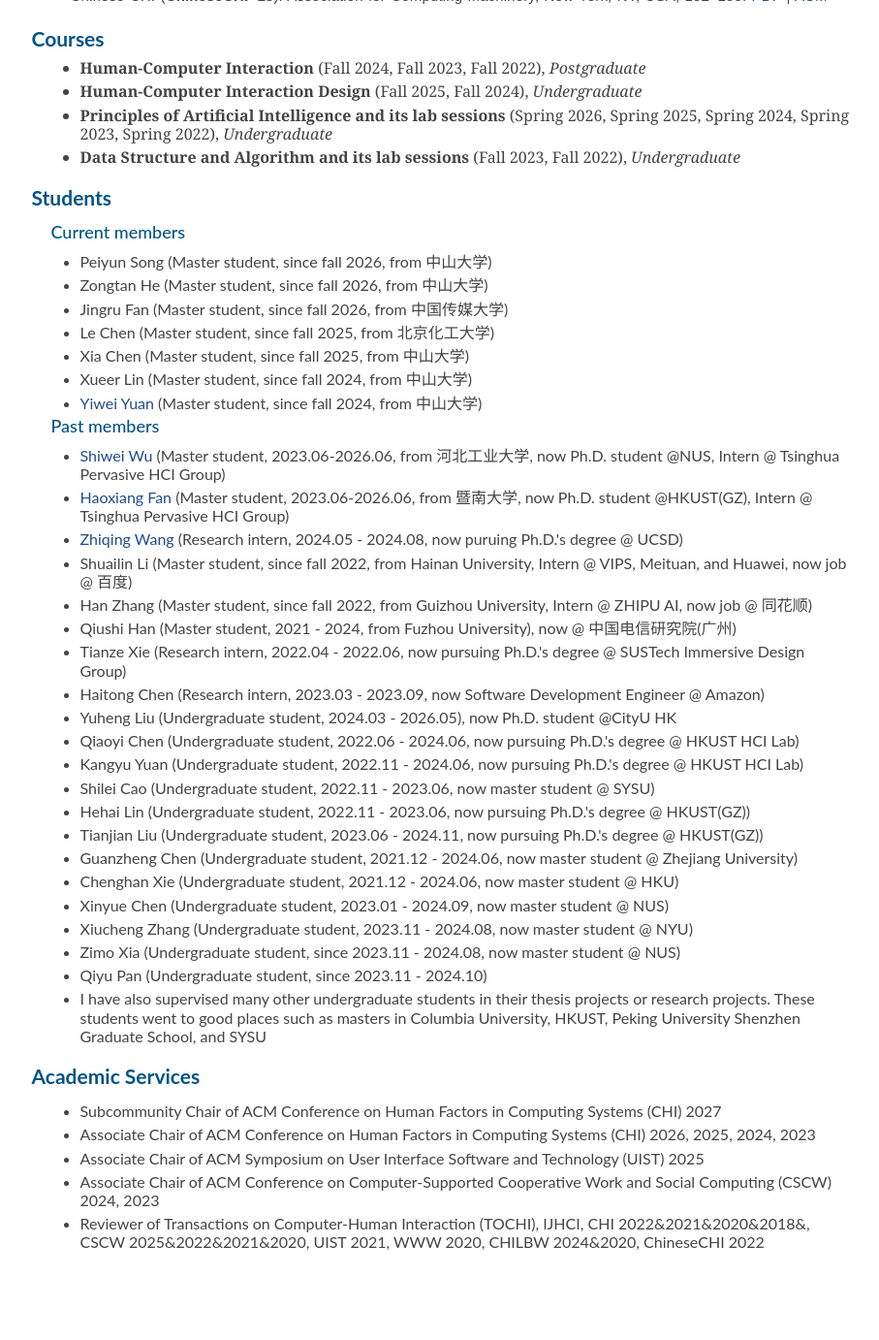
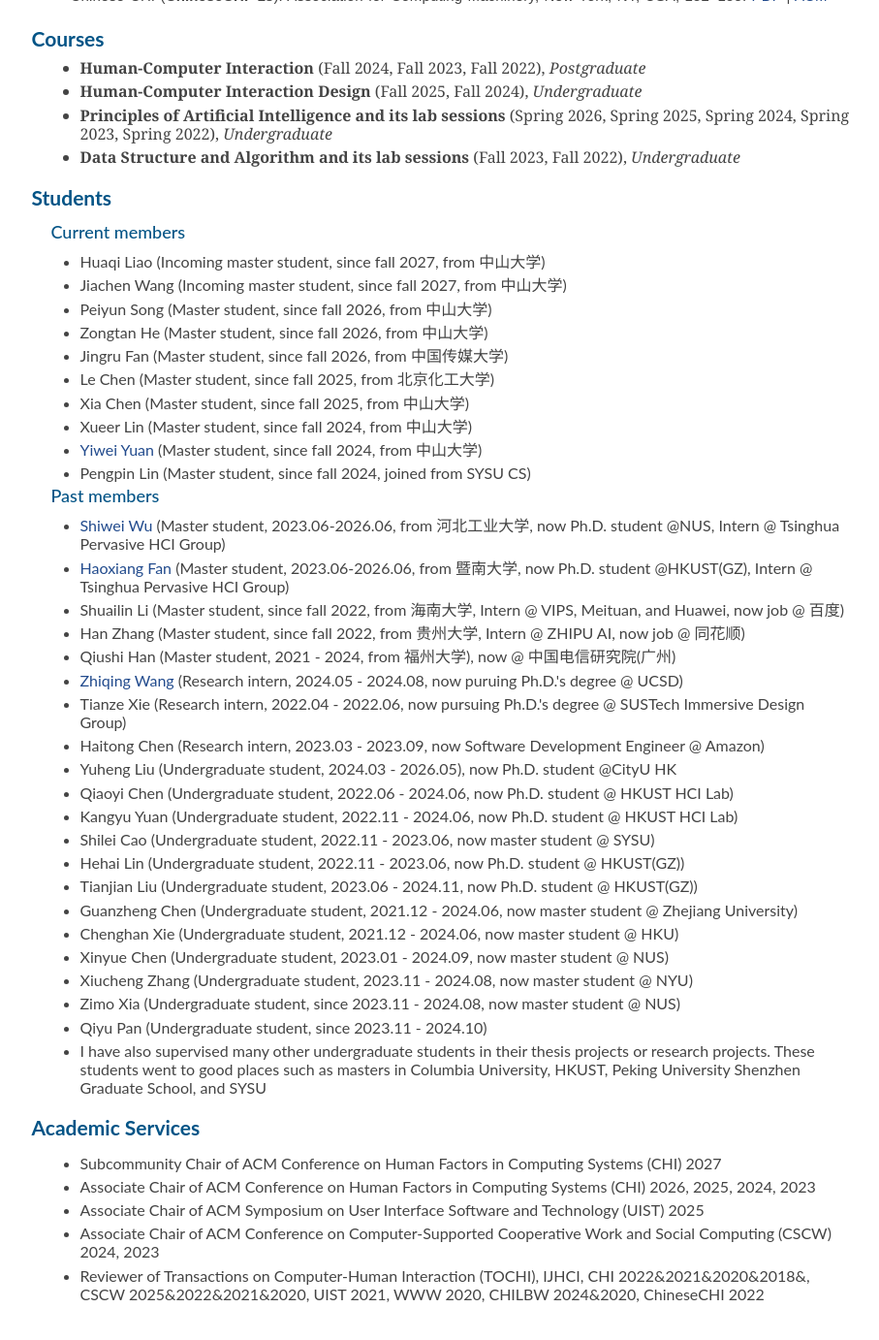
Before and after one commit to PenguinZhou/PenguinZhou.github.io, a Jekyll site: the page index.html, which Jekyll copies as it is, in a window 1280 px wide and 1400 px high, scrolled down 5954 px. Shown: the top 1382 px of the window at 97% size, without its empty margins (330-1237 px from the left). Built offline with Jekyll 4.4.1, drawn with Linux system fonts in a browser that asks for light colours; before the commit the page ends 7314 px from its top, so only the background shows below that; some of the changed text lies outside the part shown.

Commit message:
Update index.html

```diff
--- a/index.html
+++ b/index.html
@@ -871,6 +871,8 @@
                 <div class="widget widget-archives news">
                     <h4 style="color:#035486;">Current members</h4>
                     <ul>
+                        <li>Huaqi Liao (Incoming master student, since fall 2027, from 中山大学)</li>
+                        <li>Jiachen Wang (Incoming master student, since fall 2027, from 中山大学)</li>
                         <li>Peiyun Song (Master student, since fall 2026, from 中山大学)</li>
                         <li>Zongtan He (Master student, since fall 2026, from 中山大学)</li>
                         <li>Jingru Fan (Master student, since fall 2026, from 中国传媒大学)</li>
@@ -878,24 +880,24 @@
                         <li>Xia Chen (Master student, since fall 2025, from 中山大学)</li>
                         <li>Xueer Lin (Master student, since fall 2024, from 中山大学)</li>
                         <li><a href="https://kepler-24.github.io/yiweiyuan/">Yiwei Yuan</a> (Master student, since fall 2024, from 中山大学)</li>
-                        <!-- <li>Pengpin Lin (Master student, since fall 2024, joined from SYSU CS)</li> -->
+                        <li>Pengpin Lin (Master student, since fall 2024, joined from SYSU CS)</li>
                     </ul>
                     <h4 style="color:#035486;">Past members</h4>
                     <ul>
                         <li><a href="https://shionming.github.io/shiweiwu.github.io/">Shiwei Wu</a> (Master student, 2023.06-2026.06, from 河北工业大学, now Ph.D. student @NUS, Intern @ Tsinghua Pervasive HCI Group)</li>
                         <li><a href="https://fanhaoxiang.top/">Haoxiang Fan</a> (Master student, 2023.06-2026.06, from 暨南大学, now Ph.D. student @HKUST(GZ), Intern @ Tsinghua Pervasive HCI Group)</li>
+                        <li>Shuailin Li (Master student, since fall 2022, from 海南大学, Intern @ VIPS, Meituan, and Huawei, now job @ 百度)</li>
+                        <li>Han Zhang (Master student, since fall 2022, from 贵州大学, Intern @ ZHIPU AI, now job @ 同花顺)</li>
+                        <li>Qiushi Han (Master student, 2021 - 2024, from 福州大学), now @ 中国电信研究院(广州)</li>
                         <li><a href="https://www.zhiqingwang.me/">Zhiqing Wang</a> (Research intern, 2024.05 - 2024.08, now puruing Ph.D.'s degree @ UCSD) </li>
-                        <li>Shuailin Li (Master student, since fall 2022, from Hainan University, Intern @ VIPS, Meituan, and Huawei, now job @ 百度)</li>
-                        <li>Han Zhang (Master student, since fall 2022, from Guizhou University, Intern @ ZHIPU AI, now job @ 同花顺)</li>
-                        <li>Qiushi Han (Master student, 2021 - 2024, from Fuzhou University), now @ 中国电信研究院(广州)</li>
                         <li>Tianze Xie (Research intern, 2022.04 - 2022.06, now pursuing Ph.D.'s degree @ SUSTech Immersive Design Group)</li>
                         <li>Haitong Chen (Research intern, 2023.03 - 2023.09, now Software Development Engineer @ Amazon)</li>
                         <li>Yuheng Liu (Undergraduate student, 2024.03 - 2026.05), now Ph.D. student @CityU HK</li>
-                        <li>Qiaoyi Chen (Undergraduate student, 2022.06 - 2024.06, now pursuing Ph.D.'s degree @ HKUST HCI Lab)</li>
-                        <li>Kangyu Yuan (Undergraduate student, 2022.11 - 2024.06, now pursuing Ph.D.'s degree @ HKUST HCI Lab)</li>
+                        <li>Qiaoyi Chen (Undergraduate student, 2022.06 - 2024.06, now Ph.D. student @ HKUST HCI Lab)</li>
+                        <li>Kangyu Yuan (Undergraduate student, 2022.11 - 2024.06, now Ph.D. student @ HKUST HCI Lab)</li>
                         <li>Shilei Cao (Undergraduate student, 2022.11 - 2023.06, now master student @ SYSU)</li>
-                        <li>Hehai Lin (Undergraduate student, 2022.11 - 2023.06, now pursuing Ph.D.'s degree @ HKUST(GZ))</li>
-                        <li>Tianjian Liu (Undergraduate student, 2023.06 - 2024.11, now pursuing Ph.D.'s degree @ HKUST(GZ))</li>
+                        <li>Hehai Lin (Undergraduate student, 2022.11 - 2023.06, now Ph.D. student @ HKUST(GZ))</li>
+                        <li>Tianjian Liu (Undergraduate student, 2023.06 - 2024.11, now Ph.D. student @ HKUST(GZ))</li>
                         <li>Guanzheng Chen (Undergraduate student, 2021.12 - 2024.06, now master student @ Zhejiang University)</li>
                         <li>Chenghan Xie (Undergraduate student, 2021.12 - 2024.06, now master student @ HKU)</li>
                         <li>Xinyue Chen (Undergraduate student, 2023.01 - 2024.09, now master student @ NUS)</li>
```
Also changed, not shown: other parts of index.html (+9 -9 lines).
